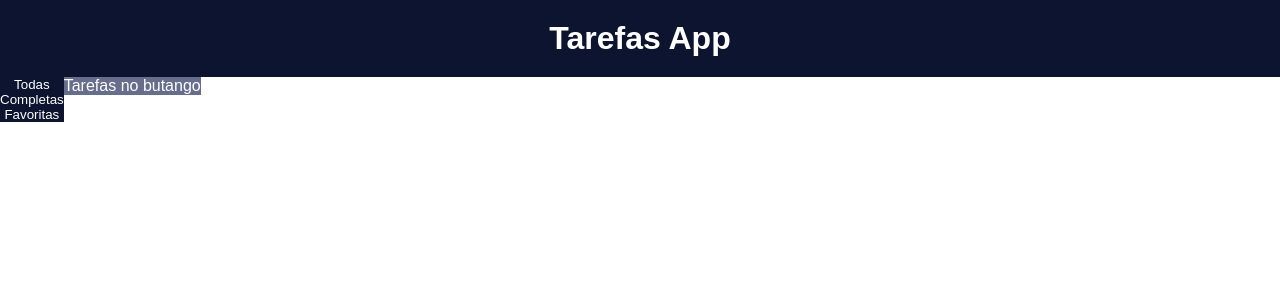
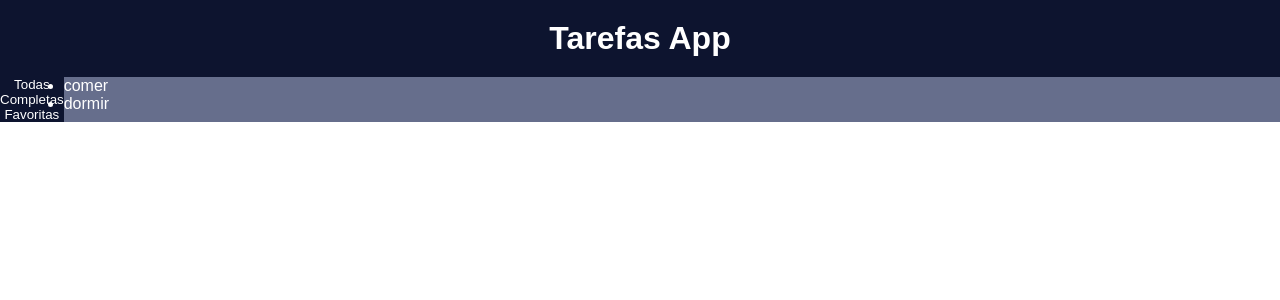
Before and after one commit to MariaLuizaVicentini/tarefas-ref-juliocode, a React (Vite) app: page / in a window 1280 px wide. Shown: the top 300 px of the page. Built offline with nearby package versions, Linux system fonts and the light colour scheme.

Commit message:
feat: criando componente de listagem de tarefas

```diff
--- a/src/App.css
+++ b/src/App.css
@@ -38,7 +38,7 @@ header {
 }
 
 .conteudo-principal{
-
+    width: 100vw;
 }
 
 .btn-principal{
@@ -50,4 +50,5 @@ header {
 
 .tarefas{
     background-color: var(--cor-secundaria);
+    height: 100%;
 }
--- a/src/assets/componentes/Tarefas.jsx
+++ b/src/assets/componentes/Tarefas.jsx
@@ -1,9 +1,12 @@
 import '../../App.css'
+import TarefasList from './TarefasList';
 
 function Tarefas() {
 
     return(
-        <div className='tarefas'>Tarefas no butango</div>
+        <div className='tarefas'>
+            <TarefasList/>
+        </div>
     )
 }
 export default Tarefas;
--- /dev/null
+++ b/src/assets/componentes/TarefasList.jsx
@@ -0,0 +1,18 @@
+import '../../App.css'
+
+function TarefasList(){
+    let listaTarefas = ["comer", "dormir"]
+    return(
+        <ul>
+            {
+                listaTarefas.map((tarefaAtual) => {
+                    return(
+                        <li> {tarefaAtual} </li>
+                    )
+                })
+            }
+        </ul>
+    )
+
+}
+export default TarefasList;
```
